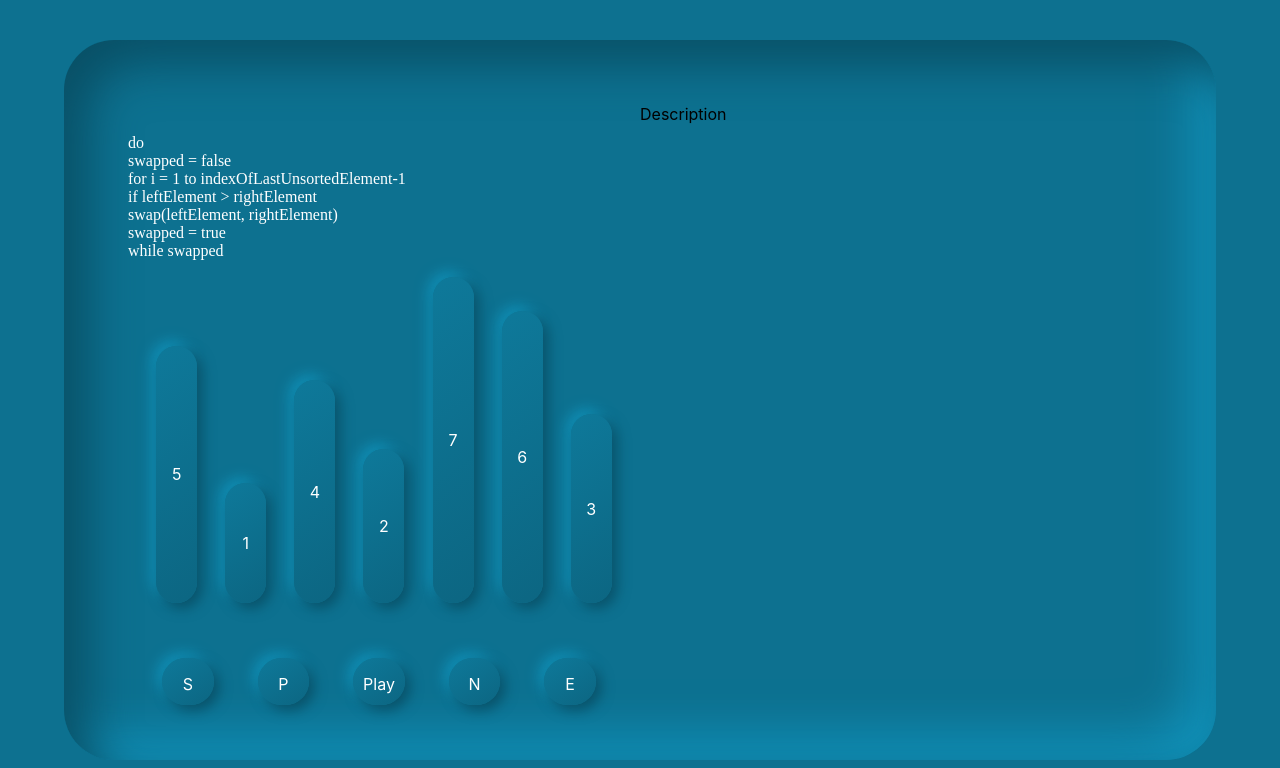
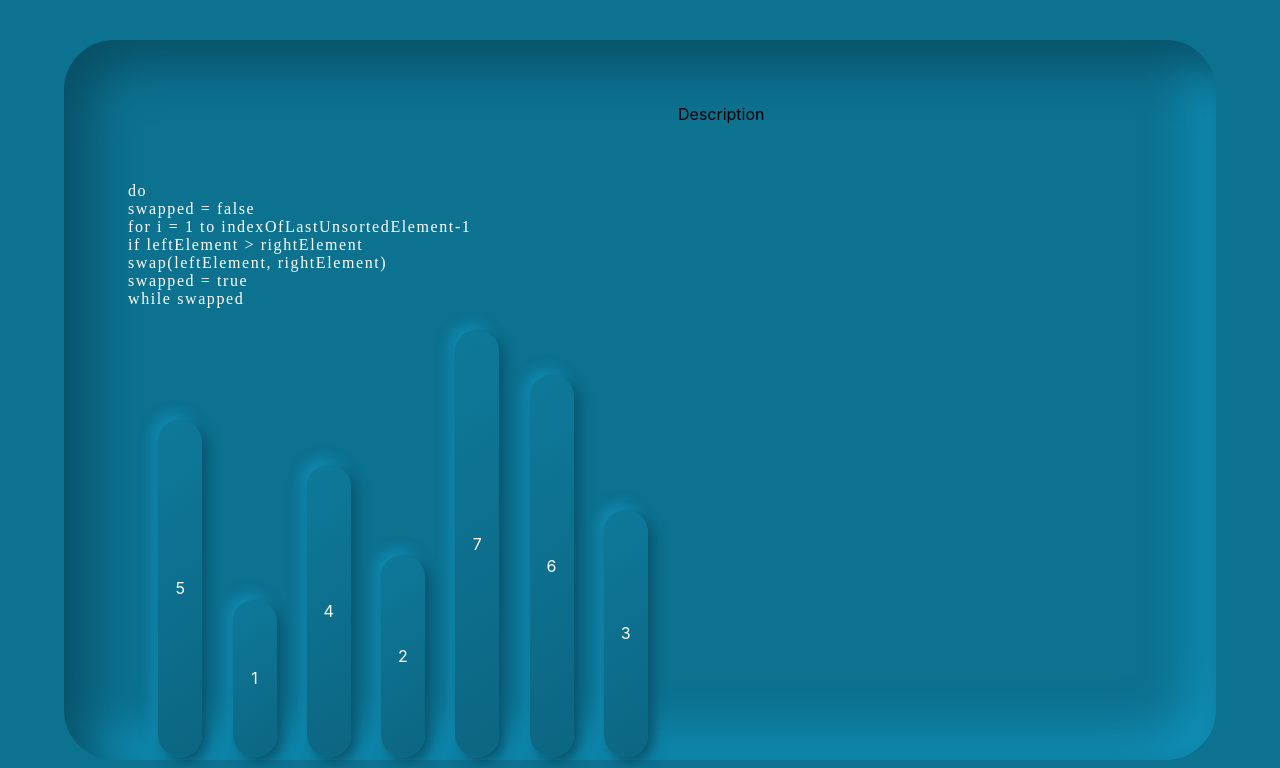
Before and after one commit to shahryar-h/algovis, a React (Create React App) app in the folder algo-vis/: page / in a window 1280 px wide. Shown: the top 768 px of the page. Built offline with nearby package versions, Linux system fonts and the light colour scheme; a web font is replaced by a local one.

Commit message:
style improvements

```diff
--- a/algo-vis/src/resources/components/3_inputBox/inputBox.component.jsx
+++ b/algo-vis/src/resources/components/3_inputBox/inputBox.component.jsx
@@ -2,7 +2,12 @@ import React, { Component } from "react";
 import _ from "lodash";
 import { initial_user_input_object } from "./inputBox.constants";
 import { user_input_validation_schema } from "./validations";
-import { Input, InputSection, SortButton } from "./inputBox.styles.js";
+import {
+  Input,
+  InputSection,
+  SortButton,
+  FieldError,
+} from "./inputBox.styles.js";
 
 class InputBox extends Component {
   state = {
@@ -337,12 +342,12 @@ class InputBox extends Component {
             Sort
           </SortButton>
         )}
-        #f2ff3a
-        <div>
+
+        <FieldError>
           {errorsIndex.map((error, index) => {
             return error === 1 && errors[index];
           })}
-        </div>
+        </FieldError>
       </InputSection>
     );
   }
--- a/algo-vis/src/resources/components/3_inputBox/inputBox.styles.js
+++ b/algo-vis/src/resources/components/3_inputBox/inputBox.styles.js
@@ -51,3 +51,8 @@ export const SortButton = styled.div`
     box-shadow: 5px 5px 13px #095168, -5px -5px 13px #1191b8;
   }
 `;
+
+export const FieldError = styled.div`
+  min-height: 1em;
+  color: #f2ff3a;
+`;
--- a/algo-vis/src/resources/styles/controlButoons.sass
+++ b/algo-vis/src/resources/styles/controlButoons.sass
@@ -6,8 +6,8 @@
     justify-content: space-evenly
 
     .controllButton
-        height: 30%
-        width: 10%
+        height: 49px
+        width: 100px
         border-radius: 50px
         background: linear-gradient(145deg, #0e799a, #0c6682)
         box-shadow: 5px 5px 13px #095168, -5px -5px 13px #1191b8
--- a/algo-vis/src/resources/styles/steps_style.js
+++ b/algo-vis/src/resources/styles/steps_style.js
@@ -13,11 +13,17 @@ export const AlgoSteps = styled.div`
 
 export const Status = styled.div`
   padding: 15px;
+  min-height: 3em;
   ${baseStyle}
 `;
 
 export const SudoStep = styled(Status)`
   padding: 0px;
-  background: ${(props) => (props.selected ? "burlywood" : "")};
+  background: ${(props) => (props.selected ? "" : "")};
+  min-height: 0em;
 `;
-export const SudoStepContainer = styled.div``;
+export const SudoStepContainer = styled.div`
+  letter-spacing: 0.1em;
+  /* line-height: 2em; */
+  /* font-size: 1.14em; */
+`;
--- a/algo-vis/src/resources/styles/visualizer.sass
+++ b/algo-vis/src/resources/styles/visualizer.sass
@@ -3,7 +3,7 @@
     display: grid
     grid-auto-columns: 1fr
     grid-template-columns: 1fr
-    grid-template-rows: 2.5fr 5.5fr 2.5fr 2.5fr
+    grid-template-rows: 2.5fr 5.5fr 1.5fr 2.5fr
     gap: 0px 0px
     grid-template-areas: "." "." "." "."
 
```
